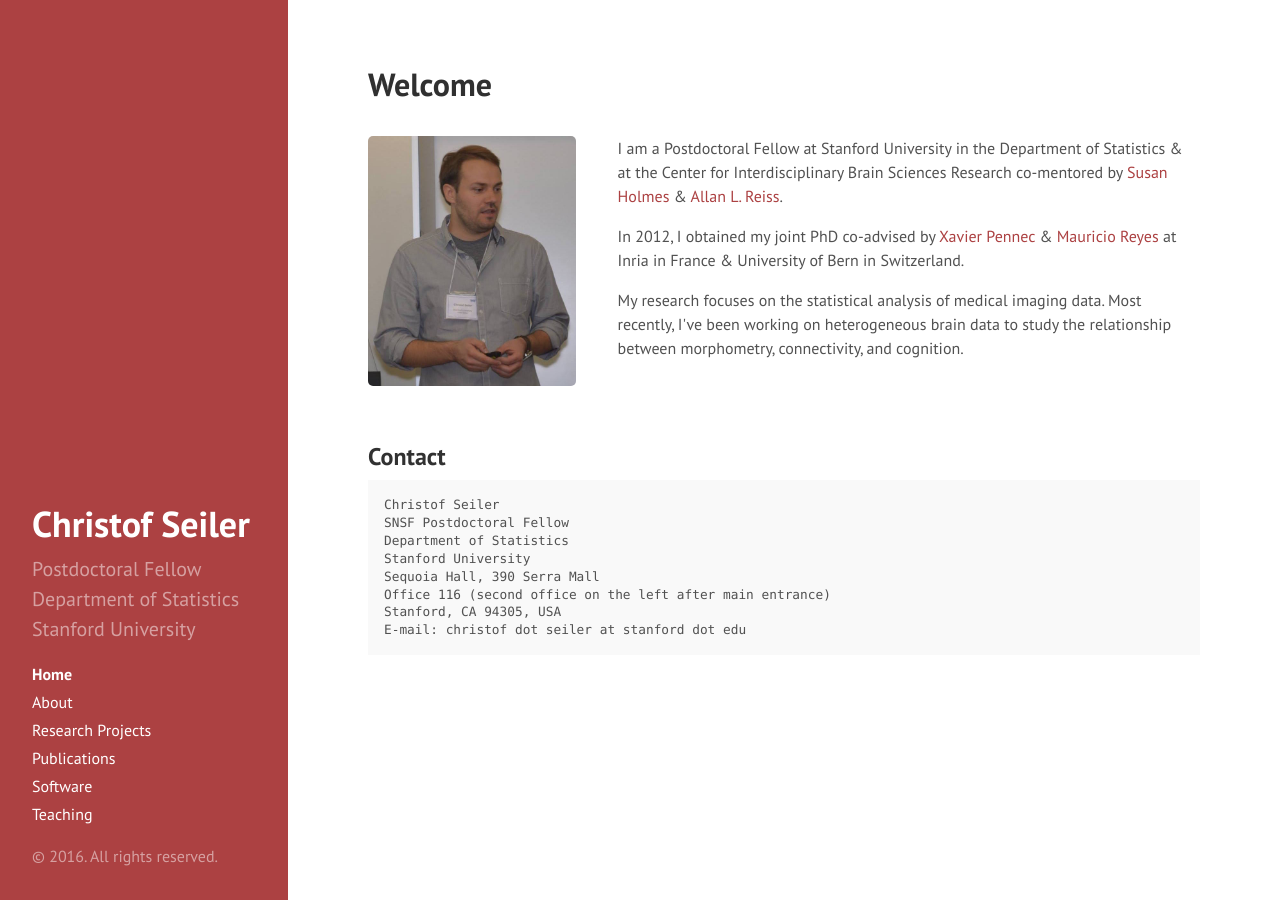
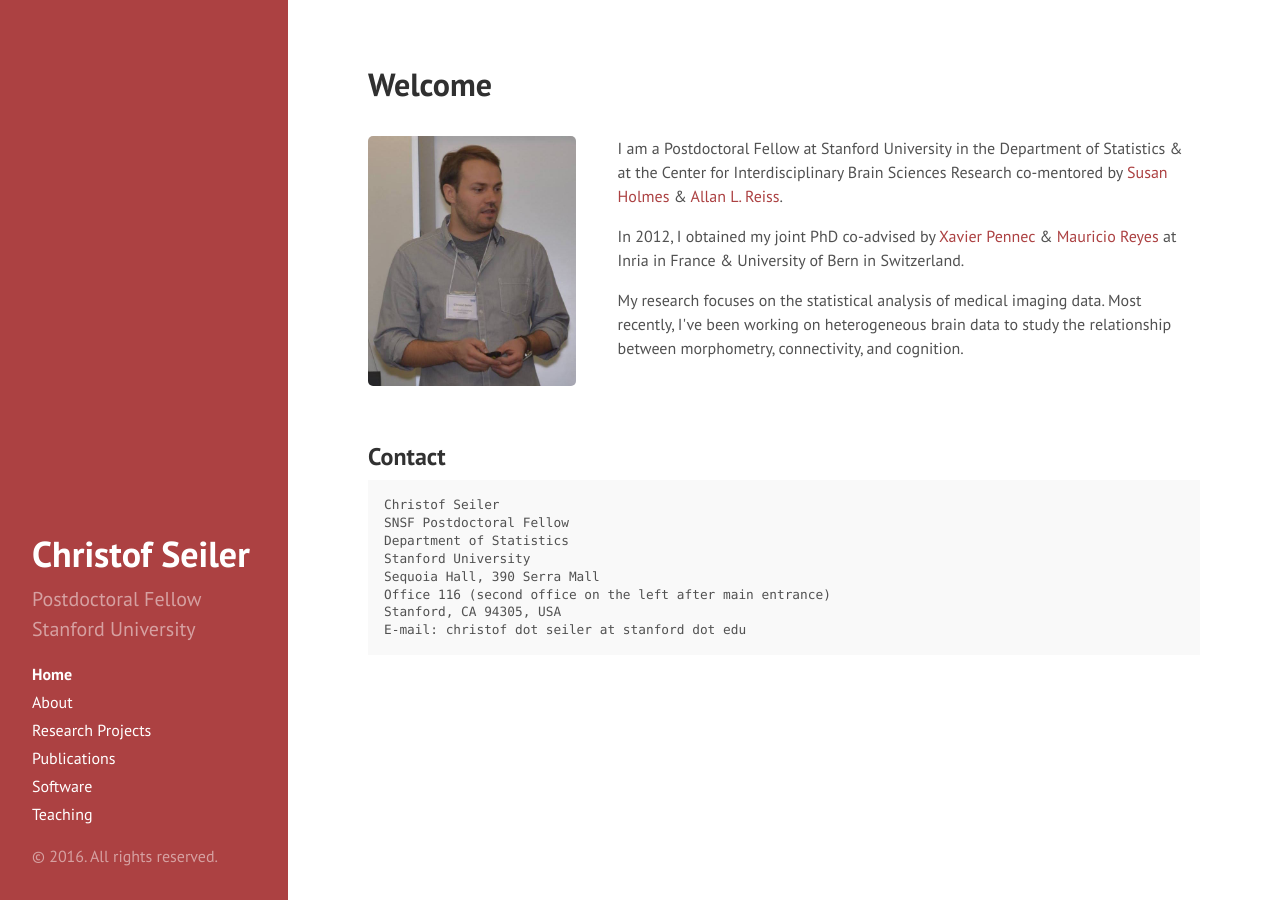
Before and after one commit to ChristofSeiler/ChristofSeiler.github.io, a Jekyll site: the page built from index.html, in a window 1280 px wide. Built offline with Jekyll 4.4.1, drawn with Linux system fonts in a browser that asks for light colours; the list of posts is cut into pages by our own code.

Commit message:
change description

```diff
--- a/_config.yml
+++ b/_config.yml
@@ -9,7 +9,7 @@ permalink:        pretty
 # Setup
 title:            Christof Seiler
 tagline:          'Research'
-description:      'Postdoctoral Fellow<br>Department of Statistics<br>Stanford University'
+description:      'Postdoctoral Fellow<br>Stanford University'
 url:              http://christofseiler.github.io
 baseurl:          /
 
```
